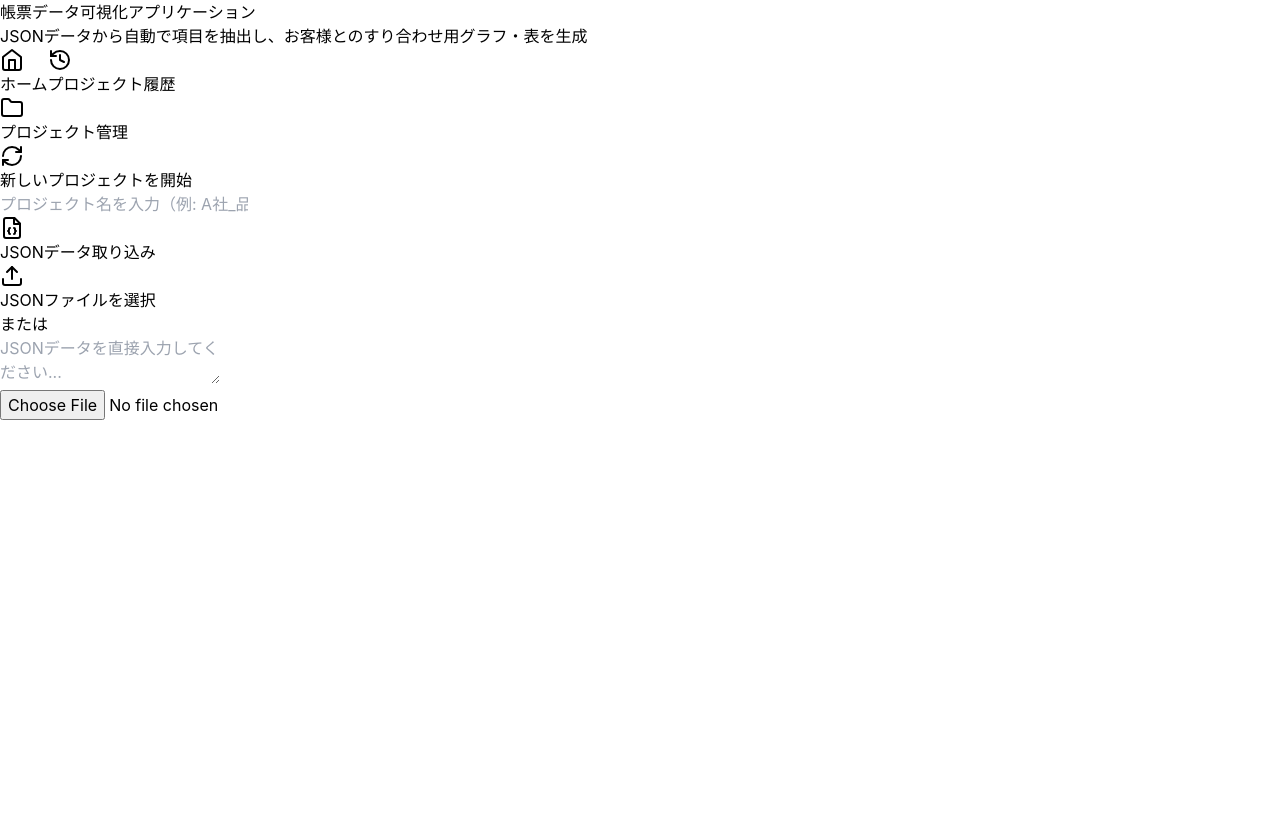
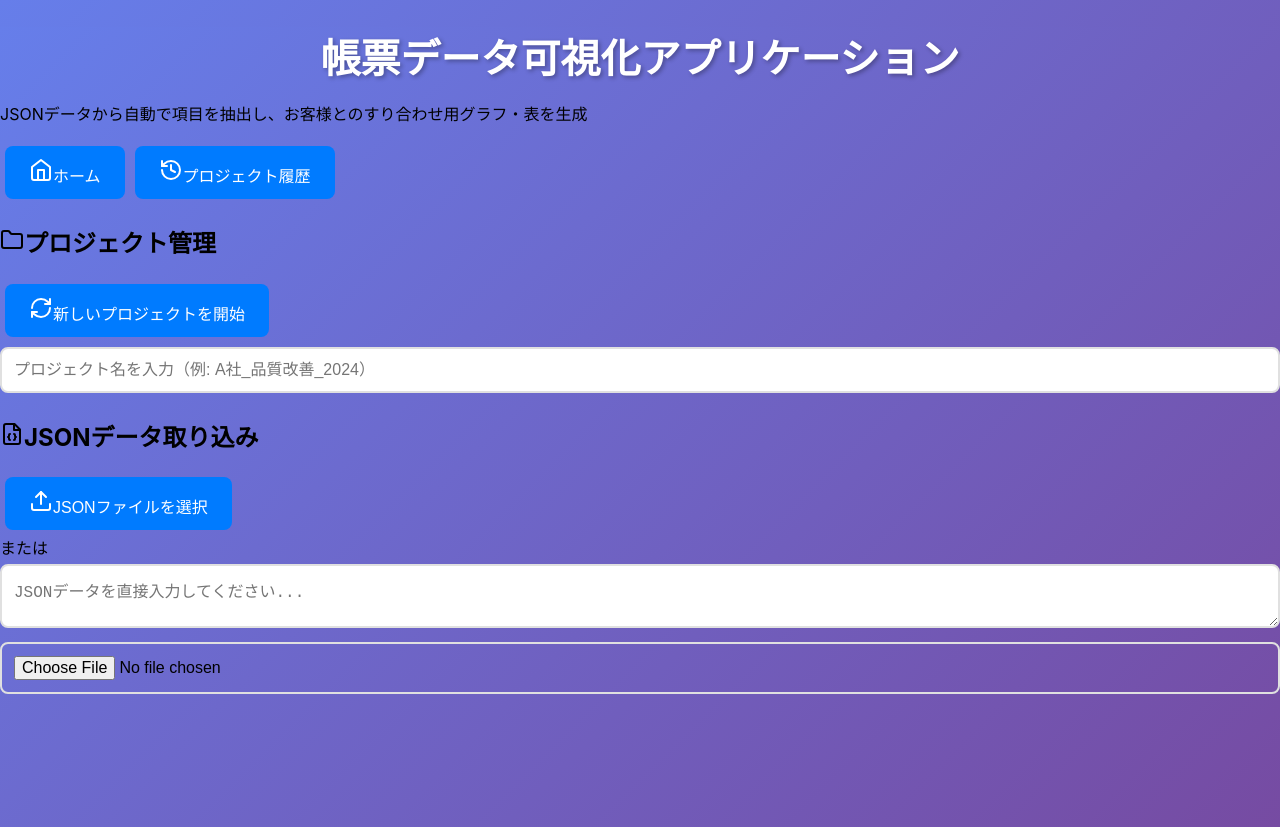
Before and after one commit to ToruNakayama4351/genba-visualization-app, a Next.js app: page /genba-visualization-app/ in a window 1280 px wide. Before the commit the page ends 800 px from the top, so only its background shows below. Built offline with nearby package versions, Linux system fonts and the light colour scheme.

Commit message:
Update globals.css

```diff
--- a/styles/globals.css
+++ b/styles/globals.css
@@ -1,15 +1,84 @@
-@tailwind base;
-@tailwind components;
-@tailwind utilities;
-
 html,
 body {
   padding: 0;
   margin: 0;
   font-family: -apple-system, BlinkMacSystemFont, Segoe UI, Roboto, Oxygen,
     Ubuntu, Cantarell, Fira Sans, Droid Sans, Helvetica Neue, sans-serif;
+  background: linear-gradient(135deg, #667eea 0%, #764ba2 100%);
+  min-height: 100vh;
 }
 
 * {
   box-sizing: border-box;
 }
+
+.container {
+  max-width: 1200px;
+  margin: 0 auto;
+  padding: 20px;
+}
+
+/* ヘッダー */
+h1 {
+  color: white;
+  text-align: center;
+  font-size: 2.5rem;
+  margin-bottom: 10px;
+  text-shadow: 2px 2px 4px rgba(0,0,0,0.3);
+}
+
+/* カード */
+.card {
+  background: white;
+  border-radius: 15px;
+  padding: 30px;
+  margin: 20px 0;
+  box-shadow: 0 10px 30px rgba(0,0,0,0.2);
+}
+
+/* ボタン */
+button {
+  background: #007bff;
+  color: white;
+  border: none;
+  padding: 12px 24px;
+  border-radius: 8px;
+  cursor: pointer;
+  font-size: 16px;
+  margin: 5px;
+  transition: all 0.3s ease;
+}
+
+button:hover {
+  background: #0056b3;
+  transform: translateY(-2px);
+  box-shadow: 0 5px 15px rgba(0,123,255,0.3);
+}
+
+/* 入力フィールド */
+input, textarea {
+  border: 2px solid #e0e0e0;
+  border-radius: 8px;
+  padding: 12px;
+  font-size: 16px;
+  width: 100%;
+  margin: 5px 0;
+  transition: border-color 0.3s ease;
+}
+
+input:focus, textarea:focus {
+  outline: none;
+  border-color: #007bff;
+}
+
+/* ナビゲーションボタン */
+.nav-button {
+  background: rgba(255,255,255,0.9);
+  color: #333;
+  border: 2px solid rgba(255,255,255,0.3);
+}
+
+.nav-button.active {
+  background: #007bff;
+  color: white;
+}
```
